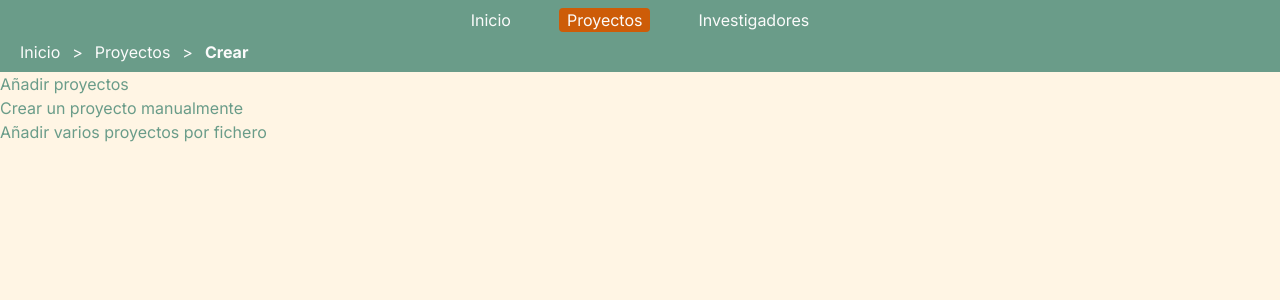
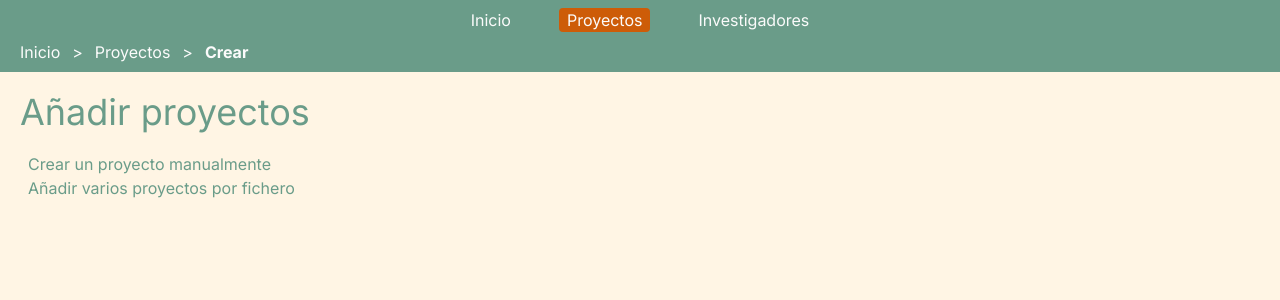
Before and after one commit to miguelliar/tfg-miguel, a Next.js app: page /proyectos/crear in a window 1280 px wide. Shown: the top 300 px of the page. Built offline with nearby package versions, Linux system fonts and the light colour scheme.

Commit message:
refactor: change styles for coherence in pages

```diff
--- a/src/app/investigadores/crear/page.tsx
+++ b/src/app/investigadores/crear/page.tsx
@@ -12,5 +12,10 @@ export default async function Page() {
     submitText: "Crear investigador",
   }
 
-  return <CreateForm {...formParams} />
+  return (
+    <main>
+      <h1 className="text-4xl m-5">Crear un investigador manualmente</h1>
+      <CreateForm {...formParams} />
+    </main>
+  )
 }
--- a/src/app/investigadores/page.tsx
+++ b/src/app/investigadores/page.tsx
@@ -26,8 +26,8 @@ export default async function Page(props: {
 
   return (
     <main>
-      <h1 className="text-4xl ml-5">Investigadores</h1>
-      <section>
+      <h1 className="text-4xl m-5">Investigadores</h1>
+      <section className="ml-7">
         <Link href="/investigadores/crear">Crear investigador</Link>
       </section>
       <section className="m-4 p-1 flex flex-col">
--- a/src/app/proyectos/crear/nuevo/page.tsx
+++ b/src/app/proyectos/crear/nuevo/page.tsx
@@ -14,7 +14,7 @@ export default async function Page() {
 
   return (
     <main>
-      <h1>Crear un proyecto manualmente</h1>
+      <h1 className="text-4xl m-5">Crear un proyecto manualmente</h1>
       <CreateForm {...formParams} />
     </main>
   )
--- a/src/app/proyectos/crear/page.tsx
+++ b/src/app/proyectos/crear/page.tsx
@@ -5,8 +5,8 @@ import Link from "next/link"
 export default async function Page() {
   return (
     <main>
-      <h1>Añadir proyectos</h1>
-      <ul>
+      <h1 className="text-4xl m-5">Añadir proyectos</h1>
+      <ul className="ml-7">
         <li>
           <Link href="/proyectos/crear/nuevo">
             Crear un proyecto manualmente
--- a/src/app/proyectos/crear/subida/page.tsx
+++ b/src/app/proyectos/crear/subida/page.tsx
@@ -3,7 +3,7 @@ import { ProyectoFileUploaderForm } from "@/app/ui"
 export default async function Page() {
   return (
     <main>
-      <h1>Añadir proyectos a través de archivo</h1>
+      <h1 className="text-4xl m-5">Añadir proyectos a través de archivo</h1>
       <ProyectoFileUploaderForm />
     </main>
   )
```
